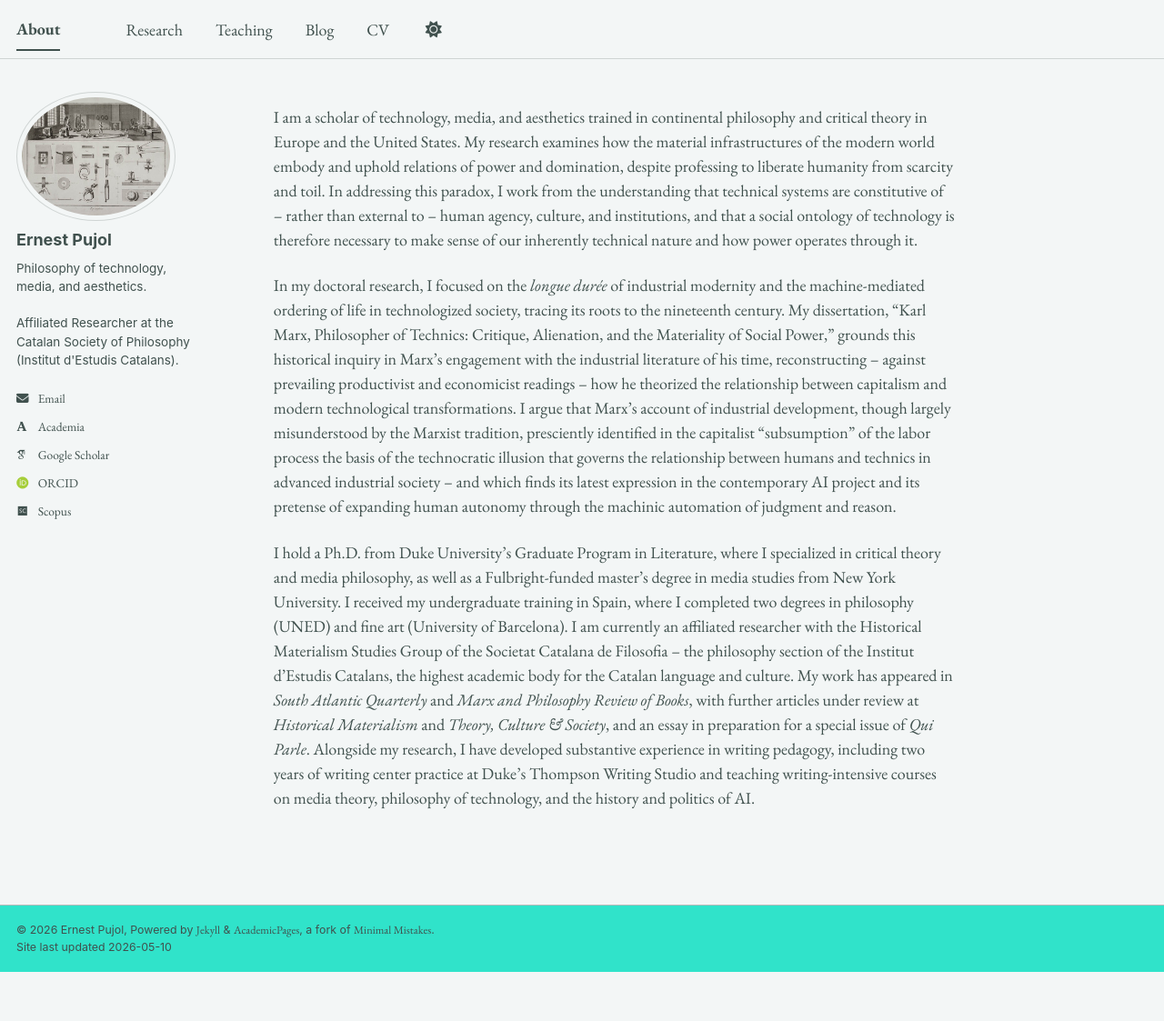
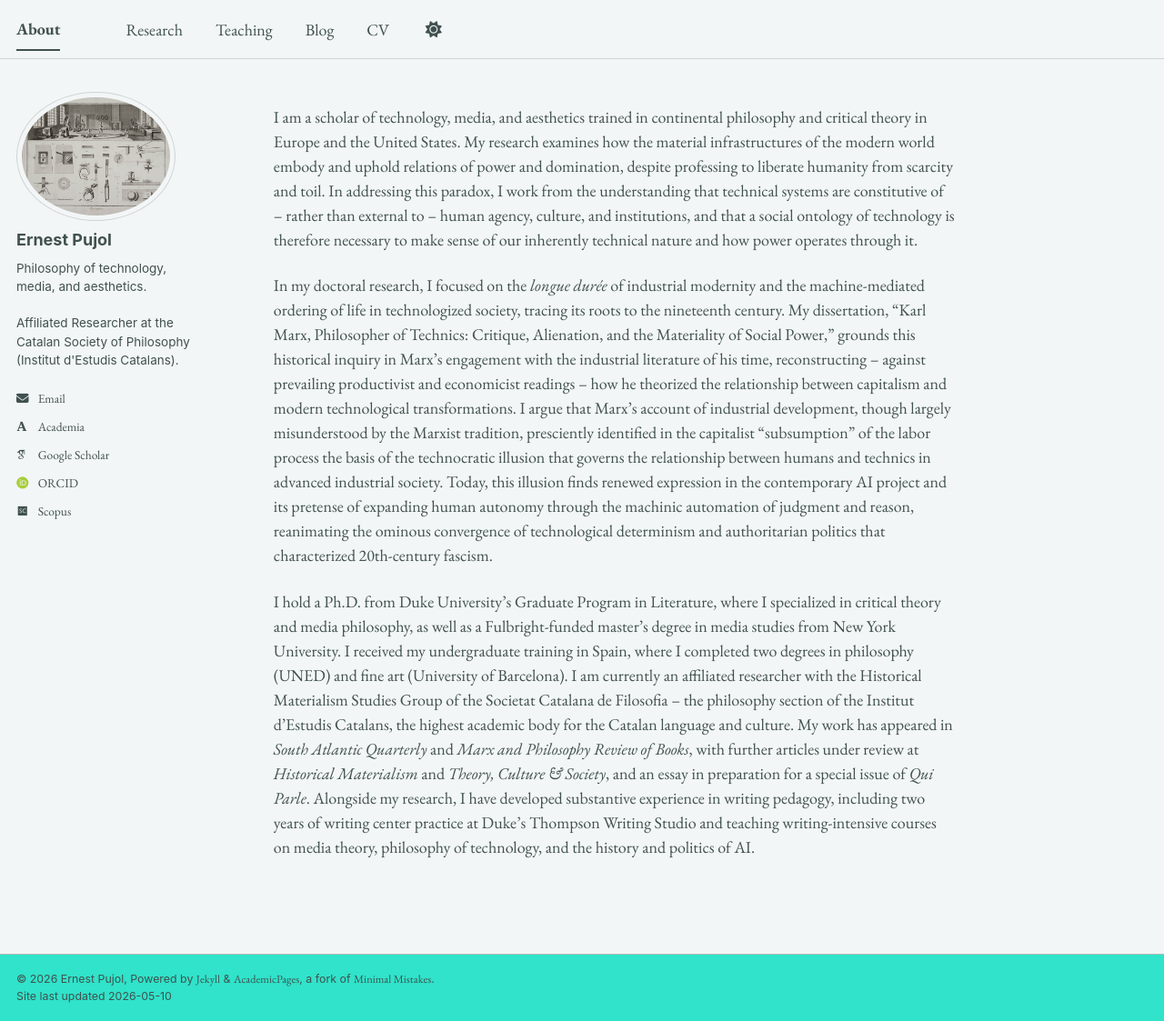
Before and after one commit to epujol90/epujol90.github.io, a Jekyll site: the page built from _pages/about.md, in a window 1280 px wide and 1123 px high. Shown: the whole window at 91% size. Built offline with Jekyll 4.4.1, drawn with Linux system fonts in a browser that asks for light colours; some web fonts are replaced; a script bundle is joined from its source files by our own code; library files that are not in the unit come from our copies.

Commit message:
Update about.md

```diff
--- a/_pages/about.md
+++ b/_pages/about.md
@@ -8,6 +8,6 @@ redirect_from:
 ---
 I am a scholar of technology, media, and aesthetics trained in continental philosophy and critical theory in Europe and the United States. My research examines how the material infrastructures of the modern world embody and uphold relations of power and domination, despite professing to liberate humanity from scarcity and toil. In addressing this paradox, I work from the understanding that technical systems are constitutive of -- rather than external to -- human agency, culture, and institutions, and that a social ontology of technology is therefore necessary to make sense of our inherently technical nature and how power operates through it.
 
-In my doctoral research, I focused on the _longue durée_ of industrial modernity and the machine-mediated ordering of life in technologized society, tracing its roots to the nineteenth century. My dissertation, “Karl Marx, Philosopher of Technics: Critique, Alienation, and the Materiality of Social Power,” grounds this historical inquiry in Marx’s engagement with the industrial literature of his time, reconstructing -- against prevailing productivist and economicist readings -- how he theorized the relationship between capitalism and modern technological transformations. I argue that Marx’s account of industrial development, though largely misunderstood by the Marxist tradition, presciently identified in the capitalist "subsumption" of the labor process the basis of the technocratic illusion that governs the relationship between humans and technics in advanced industrial society -- and which finds its latest expression in the contemporary AI project and its pretense of expanding human autonomy through the machinic automation of judgment and reason.
+In my doctoral research, I focused on the _longue durée_ of industrial modernity and the machine-mediated ordering of life in technologized society, tracing its roots to the nineteenth century. My dissertation, “Karl Marx, Philosopher of Technics: Critique, Alienation, and the Materiality of Social Power,” grounds this historical inquiry in Marx’s engagement with the industrial literature of his time, reconstructing -- against prevailing productivist and economicist readings -- how he theorized the relationship between capitalism and modern technological transformations. I argue that Marx’s account of industrial development, though largely misunderstood by the Marxist tradition, presciently identified in the capitalist "subsumption" of the labor process the basis of the technocratic illusion that governs the relationship between humans and technics in advanced industrial society. Today, this illusion finds renewed expression in the contemporary AI project and its pretense of expanding human autonomy through the machinic automation of judgment and reason, reanimating the ominous convergence of technological determinism and authoritarian politics that characterized 20th-century fascism.
 
 I hold a Ph.D. from Duke University’s Graduate Program in Literature, where I specialized in critical theory and media philosophy, as well as a Fulbright-funded master’s degree in media studies from New York University. I received my undergraduate training in Spain, where I completed two degrees in philosophy (UNED) and fine art (University of Barcelona). I am currently an affiliated researcher with the Historical Materialism Studies Group of the Societat Catalana de Filosofia -- the philosophy section of the Institut d’Estudis Catalans, the highest academic body for the Catalan language and culture. My work has appeared in _South Atlantic Quarterly_ and _Marx and Philosophy Review of Books_, with further articles under review at _Historical Materialism_ and _Theory, Culture & Society_, and an essay in preparation for a special issue of _Qui Parle_. Alongside my research, I have developed substantive experience in writing pedagogy, including two years of writing center practice at Duke’s Thompson Writing Studio and teaching writing-intensive courses on media theory, philosophy of technology, and the history and politics of AI.
```
